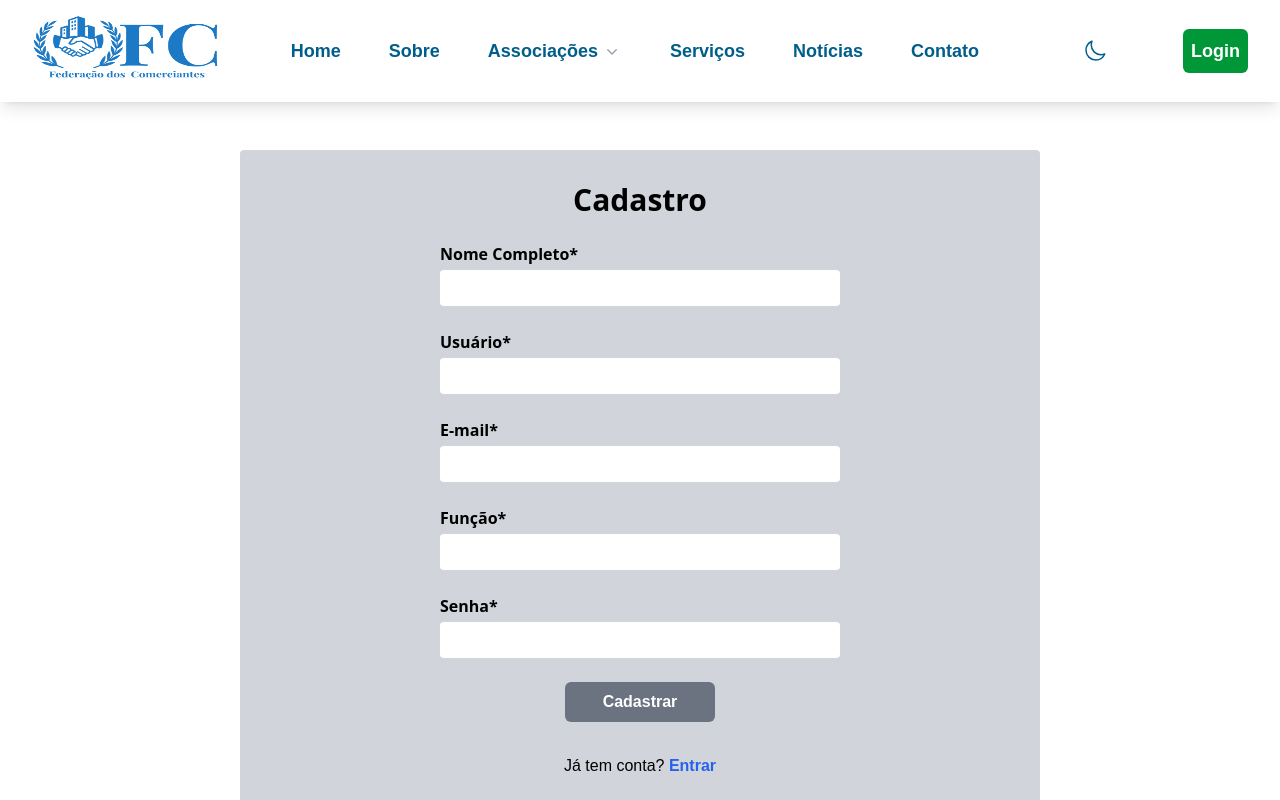
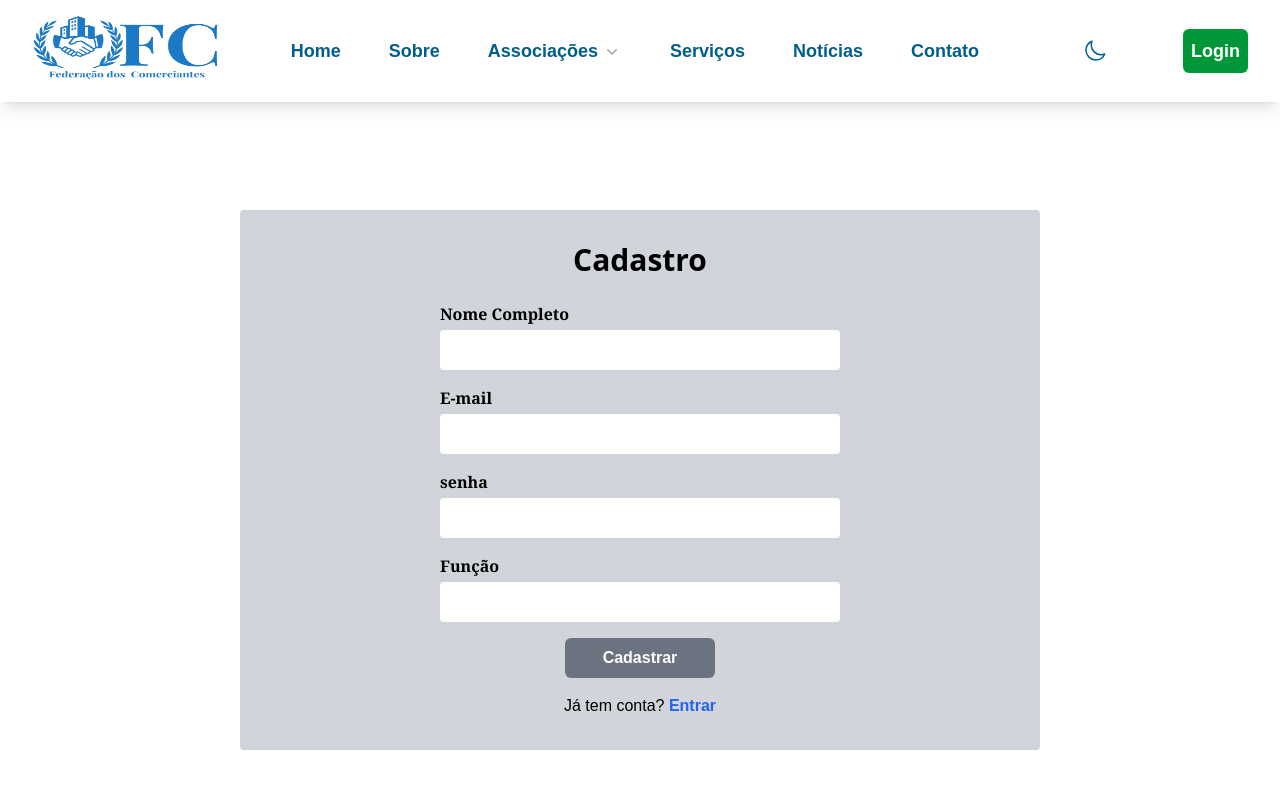
Before and after one commit to Brafios/ProjetoGT10_FrontEnd, a React (Vite) app: page /registro in a window 1280 px wide. Shown: the top 800 px of the page. Built offline with nearby package versions, Linux system fonts and the light colour scheme; a web font is replaced by a local one.

Commit message:
componentização de paginas

```diff
--- a/package.json
+++ b/package.json
@@ -18,6 +18,7 @@
     "lucide-react": "^0.510.0",
     "react": "^18.2.0",
     "react-dom": "^18.2.0",
+    "react-hook-form": "^7.57.0",
     "react-router-dom": "^7.6.0"
   },
   "devDependencies": {
--- /dev/null
+++ b/src/components/Button/index.jsx
@@ -0,0 +1,13 @@
+const Button = ({ children, onClick, className = "", type = "button", disabled = false }) => {
+  return (
+    <button
+      onClick={onClick}
+      type={type}
+      className={`bg-gray-500 text-white font-bold rounded-md px-4 py-2 ${className} ${disabled ? "opacity-50 cursor-not-allowed" : ""}`}
+    >
+      {children}
+    </button>
+  );
+};
+
+export default Button;
--- /dev/null
+++ b/src/components/FormInput/index.jsx
@@ -0,0 +1,21 @@
+
+const FormInput = ({ label, id, type = "text", children, ...rest }) => {
+  return (
+    <div className="mb-4 w-full">
+      {label && (
+        <label htmlFor={id} className="font-serif font-bold mb-1 block">
+          {label}
+        </label>
+      )}
+      {children && <div className="flex justify-between items-center mb-1">{children}</div>}
+      <input
+        id={id}
+        type={type}
+        className="bg-white text-center h-10 rounded w-full"
+        {...rest}
+      />
+    </div>
+  );
+};
+
+export default FormInput;
--- /dev/null
+++ b/src/components/Tittle/index.jsx
@@ -0,0 +1,14 @@
+
+
+
+const Tittle = ({ children }) => {
+    return (
+        <>
+            <h1 className="text-3xl text-center font-bold font-sans mb-6">
+                {children}
+            </h1>
+        </>
+     );
+}
+
+export default Tittle;
--- a/src/pages/Login/index.jsx
+++ b/src/pages/Login/index.jsx
@@ -1,71 +1,90 @@
-import { useState } from "react";
+import { useForm } from "react-hook-form";
 import { useNavigate } from "react-router-dom";
 
+import Button from '../../components/Button';
+import FormInput from '../../components/FormInput';
+import Tittle from "../../components/Tittle";
 
 const mockUsers = [{ email: "geraçao@tech.com", password: "GT10" }];
 
 const Login = () => {
-  const [email, setEmail] = useState("");
-  const [password, setPassword] = useState("");
+  const { register, handleSubmit, formState: { errors } } = useForm();
   const navigate = useNavigate();
 
+  const onSubmit = (data) => {
+    const foundUser = mockUsers.find(
+      (user) => user.email === data.email && user.password === data.password
+    );
 
-  const handleLogin = () => {
-    const foundUser = mockUsers.find(
-      (user) => user.email === email && user.password === password
-    );
     if (foundUser) {
-      login(foundUser);
+      localStorage.setItem("user", JSON.stringify(foundUser));
       navigate("/");
     } else {
       alert("Credenciais inválidas.");
     }
   };
+
   return (
-        <>
-            <div className="h-screen w-screen  flex justify-center items-center">
+    <div className="h-screen w-screen flex justify-center items-center">
       <div className="flex flex-col items-center w-screen">
         <div className="flex flex-col justify-center items-center w-[800px] h-[400px] bg-gray-300 p-8 rounded">
-                        <h1 className="text-3xl text-center font-bold font-sans mb-6">Login</h1>
+          <Tittle>
+            Login
+          </Tittle>
 
-                        <div className="flex flex-col w-[400px]">
-                        <label className="font-serif font-bold mb-1">Usuário ou E-mail</label>
-                        <input
-                        value={email}
-                        onChange={(e) => setEmail(e.target.value)}
-                        className="bg-white text-center h-10 mb-4 rounded"
+          <form onSubmit={handleSubmit(onSubmit)} className="flex flex-col w-[400px]">
+
+            <FormInput
+              label="E-mail"
+              id="email"
+              type="email"
+              {...register("email", {
+                required: "O email é obrigatório.",
+                pattern: {
+                  value: /^\S+@\S+\.\S+$/,
+                  message: "Formato de email inválido.",
+                }
+              })}
             />
+            {errors.email && (
+              <p className="text-red-500 text-sm mb-2">{errors.email.message}</p>
+            )}
 
-                        <div className="flex justify-between items-center mb-1">
-                            <label className="font-serif font-semibold">Senha</label>
-                            <a href="/recuperar" className="text-sm text-blue-500 font-bold hover:underline">
+            <FormInput id="senha" type="password" label="" {...register("password", { required: "Senha é obrigatória" })}>
+              <>
+                <label htmlFor="senha" className="font-serif font-semibold">
+                  Senha
+                </label>
+                <a
+                  href="/recuperar"
+                  className="text-sm text-blue-500 font-bold hover:underline"
+                >
                   Esqueceu a senha?
                 </a>
-                        </div>
+              </>
+            </FormInput>
+            {errors.password && (
+              <p className="text-red-500 text-sm mb-2">{errors.password.message}</p>
+            )}
 
-                        <input
-                            type="password"
-                            value={password}
-                            onChange={(e) => setPassword(e.target.value)}
-                            className="bg-white text-center h-10 mb-4 rounded"
-                        />
-
-                        <button
-                            onClick={handleLogin}
-                            className="bg-gray-500 text-white font-bold rounded-md w-[150px] h-10 self-center"
+            <Button
+              type="submit"
+              className="w-[150px] h-10 self-center"
             >
               Entrar
-                        </button>
-                    </div>
+            </Button>
+          </form>
+
           <p className="mt-4 font-sans">
-                        Não tem conta? <a href="/registro" className="font-bold font-sans">Cadastre-se</a>
+            Não tem conta?{" "}
+            <a href="/registro" className="font-bold font-sans">
+              Cadastre-se
+            </a>
           </p>
         </div>
-
       </div>
     </div>
-        </>
   );
-}
+};
 
 export default Login;
--- a/src/pages/Recuperar/index.jsx
+++ b/src/pages/Recuperar/index.jsx
@@ -1,11 +1,17 @@
-import { useState } from "react";
+import { useForm } from "react-hook-form";
 import { useNavigate } from "react-router-dom";
 
+import Button from '../../components/Button';
+import FormInput from '../../components/FormInput';
+import Tittle from "../../components/Tittle";
+
 const Recuperar = () => {
-    const [email, setEmail] = useState("");
+
     const navigate = useNavigate();
 
-    const handleRecuperar = () => {
+    const { register, handleSubmit, formState: { errors } } = useForm();
+
+    const onSubmit = () => {
         const foundUser = mockUsers.find(
             (user) => user.email === email
         );
@@ -17,34 +23,44 @@ const Recuperar = () => {
         }
     };
     return (
-        <>
+
          <div className="h-screen w-screen flex justify-center items-center">
             <div className="flex flex-col items-center w-screen">
                 <div className="flex flex-col justify-center items-center w-[800px] h-[400px] bg-gray-300 p-8 rounded">
-                    <h1 className="text-3xl text-center font-bold font-serif mb-6">Recuperar Senha</h1>
+                    <Tittle>
+                        Recuperar Senha
+                    </Tittle>
 
-                    <div className="flex flex-col w-[400px]">
-                    <label className="font-serif font-semibold mb-1">Usuário ou E-mail</label>
-                    <input
-                    value={email}
-                    onChange={(e) => setEmail(e.target.value)}
-                    className="bg-white text-center h-10 mb-4 rounded"
-                    />
-                    <button
-                    onClick={handleRecuperar}
-                    className="bg-gray-500 text-white font-bold rounded-md w-[150px] h-10 self-center"
-                    >
-                    Confirmar
-                    </button>
+                    <form onSubmit={handleSubmit(onSubmit)} className="flex flex-col w-[400px]">
+                        <FormInput
+                            label="E-mail"
+                            id="email"
+                            type="email"
+                            {...register("email", {
+                                required: "O email é obrigatório.",
+                                pattern: {
+                                value: /^\S+@\S+\.\S+$/,
+                                message: "Formato de email inválido.",
+                                }
+                            })}
+                            />
+                            {errors.email && (
+                            <p className="text-red-500 text-sm mb-2">{errors.email.message}</p>
+                        )}
+                        <Button
+                            type="submit"
+                            className="w-[150px] h-10 self-center"
+                        >
+                            Entrar
+                        </Button>
+                    </form>
+                    <p className="mt-4">
+                        Não tem conta? <a href="/register" className="font-bold">Cadastre-se</a>
+                    </p>
                 </div>
-                <p className="mt-4">
-                Não tem conta? <a href="/register" className="font-bold">Cadastre-se</a>
-                </p>
-                </div>
-
             </div>
         </div>
-        </>
+
      );
 }
 
--- a/src/pages/Registro/index.jsx
+++ b/src/pages/Registro/index.jsx
@@ -1,98 +1,83 @@
-import { useState } from 'react';
+import { useForm } from "react-hook-form";
+import { useNavigate } from "react-router-dom";
+
+import Button from '../../components/Button';
+import FormInput from '../../components/FormInput';
 import { Link } from 'react-router-dom';
+import Tittle from "../../components/Tittle";
 
 const Registro = () => {
-  const [nome, setNome] = useState('');
-  const [usuario, setUsuario] = useState('');
-  const [email, setEmail] = useState('');
-  const [funcao, setFuncao] = useState('');
-  const [senha, setSenha] = useState('');
+    const { register, handleSubmit, formState: { errors } } = useForm();
+    const navigate = useNavigate();
 
-  const handleSubmit = (e) => {
-    e.preventDefault();
-    const formData = { nome, usuario, email, funcao, senha };
-    console.log(formData);
-  };
+    const onSubmit = () => {
+      navigate("/login")
+    }
+
+
     return (
         <>
-            <main className=" h-screen w-screen flex flex-col justify-between font-sans mt-20">
-        <div className="flex flex-col justify-center items-center flex-1 py-10 ">
-          <div className="flex flex-col justify-center items-center w-[800px] bg-gray-300 p-8 rounded">
-            <h1 className="text-3xl text-center font-bold font-sans mb-6">Cadastro</h1>
+        <div className=" h-screen w-screen flex flex-col justify-between font-sans mt-20">
+          <div className="flex flex-col justify-center items-center flex-1 py-10 ">
+            <div className="flex flex-col justify-center items-center w-[800px] bg-gray-300 p-8 rounded">
+              <Tittle>
+                Cadastro
+              </Tittle>
 
-            <form className="flex flex-col w-[400px] gap-4" onSubmit={handleSubmit}>
-              <div>
-                <label className="font-sans font-semibold mb-1 block">Nome Completo*</label>
-                <input
-                  type="text"
-                  value={nome}
-                  onChange={(e) => setNome(e.target.value)}
-                  required
-                  className="bg-white text-center h-9 mb-2 rounded w-full"
+              <form onSubmit={handleSubmit(onSubmit)} className="flex flex-col w-[400px]">
+
+                <FormInput
+                id="nome"
+                type="text"
+                label="Nome Completo"
+                {...register("text", { required: "Senha é obrigatória" })}
                 />
-              </div>
 
-              <div>
-                <label className="font-sans font-semibold mb-1 block">Usuário*</label>
-                <input
-                  type="text"
-                  value={usuario}
-                  onChange={(e) => setUsuario(e.target.value)}
-                  required
-                  className="bg-white text-center h-9 mb-2 rounded w-full"
+                <FormInput
+                label="E-mail"
+                id="email"
+                type="email"
+                {...register("email", {
+                  required: "O email é obrigatório.",
+                  pattern: {
+                    value: /^\S+@\S+\.\S+$/,
+                    message: "Formato de email inválido.",
+                  }
+                })}
                 />
-              </div>
+                {errors.email && (
+                  <p className="text-red-500 text-sm mb-2">{errors.email.message}</p>
+                )}
 
-              <div>
-                <label className="font-sans font-semibold mb-1 block">E-mail*</label>
-                <input
-                  type="email"
-                  value={email}
-                  onChange={(e) => setEmail(e.target.value)}
-                  required
-                  className="bg-white text-center h-9 mb-2 rounded w-full"
+                <FormInput
+                  id="senha"
+                  type="password"
+                  label="senha"
+                  {...register("password", { required: "Senha é obrigatória" })}
                 />
-              </div>
 
-              <div>
-                <label className="font-sans font-semibold mb-1 block">Função*</label>
-                <input
-                  type="text"
-                  value={funcao}
-                  onChange={(e) => setFuncao(e.target.value)}
-                  required
-                  className="bg-white text-center h-9 mb-2 rounded w-full"
+                <FormInput
+                id="funçao"
+                type="text"
+                label="Função"
+                {...register("text", { required: "Função é obrigatório" })}
                 />
-              </div>
 
-              <div>
-                <label className="font-sans font-semibold mb-1 block">Senha*</label>
-                <input
-                  type="password"
-                  value={senha}
-                  onChange={(e) => setSenha(e.target.value)}
-                  required
-                  className="bg-white text-center h-9 mb-2 rounded w-full"
-                />
-              </div>
-
-              <button
+               <Button
                 type="submit"
-                className="bg-gray-500 text-white font-bold rounded-md w-[150px] h-10 self-center"
-
+                className="w-[150px] h-10 self-center"
               >
                 Cadastrar
-              </button>
-
-              <p className="mt-4 text-center">
+              </Button>
+            </form>
+            <p className="mt-4 text-center">
                 Já tem conta? <Link to="/" className="font-bold text-blue-600">Entrar</Link>
-              </p>
-            </form>
+            </p>
           </div>
         </div>
 
 
-      </main>
+      </div>
         </>
      );
 }
```
Also changed, not shown: src/pages/About/index.jsx (+4 -3 lines), src/pages/EmConstrucao/index.jsx (+7 -7 lines), src/pages/NotFound/index.jsx (+24 -3 lines), src/assets/img/NotFound.png (added), 1 other file (tests, documents, lock files or other folders). Lines whose indentation alone changed are shown as unchanged.
